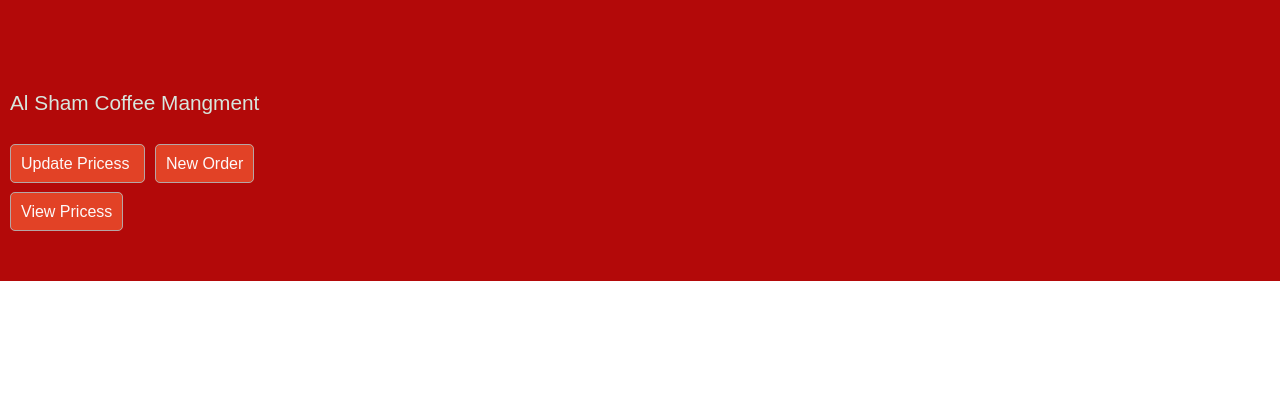
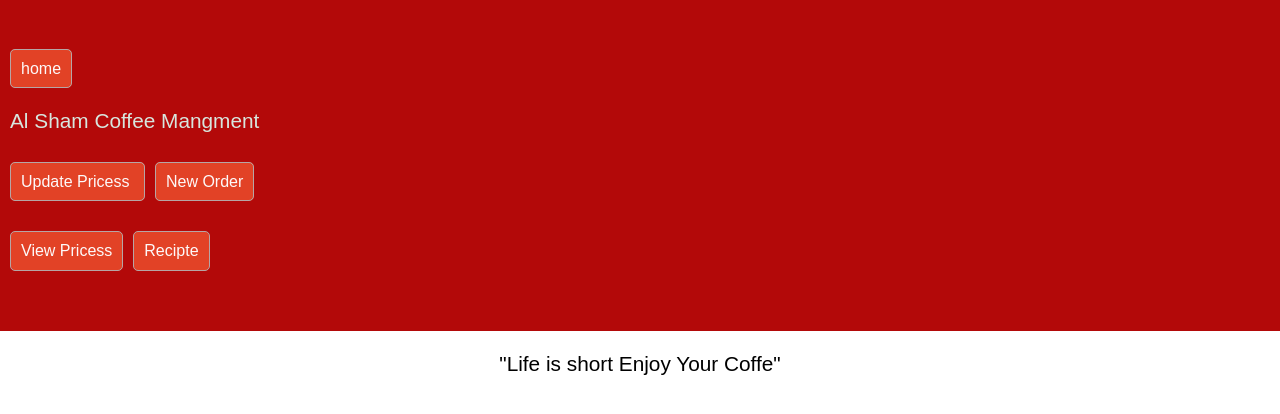
Before and after one commit to khaledkz/Study-Redux, a React (Create React App) app in the folder redux-apps/: page /redux-coffe-mangment/recipte in a window 1280 px wide. Shown: the top 414 px of the page. Built offline with nearby package versions, Linux system fonts and the light colour scheme.

Commit message:
done redux recepte page

```diff
--- a/redux-apps/src/App.js
+++ b/redux-apps/src/App.js
@@ -9,6 +9,8 @@ import ReduxCoffeMangment from './container/coffeMangment/ReduxCoffeMangment';
 import CoffeSetPricess from './container/coffeMangment/CoffeSetPricess';
 import CoffeOrder from './container/coffeMangment/CoffeOrder';
 import ViewPrice from './component/coffe/viewPrice'
+import Recipte from './component/coffe/Recipte'
+
 import Menu from './component/menu'
 class App extends Component {
   render() {
@@ -22,6 +24,8 @@ class App extends Component {
           <Route path="/redux-coffe-mangment" component={ReduxCoffeMangment} />
           <Route path="/redux-coffe-mangment/set-price" component={CoffeSetPricess} />
           <Route path="/redux-coffe-mangment/view-price" component={ViewPrice} />
+
+          <Route path="/redux-coffe-mangment/recipte" component={Recipte} />
           <Route path="/redux-coffe-mangment/newOrder" component={CoffeOrder} />
 
         </div>
--- /dev/null
+++ b/redux-apps/src/component/coffe/Recipte.js
@@ -0,0 +1,73 @@
+import React, { Component } from 'react';
+import { connect } from 'react-redux';
+import '../css/recipte.css'
+
+class Recipte extends Component {
+
+    constructor(){
+        super();
+        this.state={
+            total:0
+        }
+    }
+    componentDidMount(){
+        let total=0;
+
+        let orders=this.props.orders;
+        let items = this.props.items;
+
+        if (this.props.orders.length > 0) {
+            orders.map((order)=>{
+                items.map((item)=>{
+                    if(item.id===order.id){
+                        total=total+(order.orderQuantitey*item.price)
+                    }
+                });
+            })
+        }
+        this.setState({
+            total:total
+        })
+     }
+
+    render() {
+
+         if (this.props.orders.length > 0) {
+            return (<div>
+                <h1>Recipte</h1>
+                <div>
+                    {
+                        this.props.orders.map((x) => {
+                            return (
+                                <div>
+                                    <p key={x.id}>{x.name}x{x.orderQuantitey}.</p>
+                                </div>
+                            )
+                        })}
+                <p>Total:£{this.state.total}</p>
+
+                </div>
+            </div>
+            )
+        } else {
+            return (
+            <div className="emptyRecipte">
+                <p>"Life is short Enjoy Your Coffe"</p>
+            </div>
+            )
+        }
+    }
+
+
+
+}
+
+let stateToProps = (state) => {
+    return {
+        items: state.CoffeMangment.items,
+        orders: state.CoffeMangment.orders
+
+    }
+}
+
+export default connect(stateToProps)(Recipte)
--- /dev/null
+++ b/redux-apps/src/component/css/recipte.css
@@ -0,0 +1,3 @@
+.emptyRecipte{
+    font-size: 1.3em;
+}
--- a/redux-apps/src/container/coffeMangment/ReduxCoffeMangment.js
+++ b/redux-apps/src/container/coffeMangment/ReduxCoffeMangment.js
@@ -7,13 +7,17 @@ class ReduxCoffeMangment extends Component{
         return(
 
         <div className="coffee-mangment">
+            <Link to="/">  home</Link>
 
             <p>Al Sham Coffee Mangment</p>
 
             <Link to="/redux-coffe-mangment/set-price">  Update Pricess </Link>
             <Link to="/redux-coffe-mangment/newOrder"> New Order  </Link>
+
             <div className="lastLink">
             <Link to="/redux-coffe-mangment/view-price" >  View Pricess </Link><br/>
+            <Link to="/redux-coffe-mangment/recipte" >  Recipte </Link><br/>
+
             </div>
 
           </div>
--- a/redux-apps/src/container/css/coffeMangment.css
+++ b/redux-apps/src/container/css/coffeMangment.css
@@ -86,5 +86,6 @@
 }
 
 .lastLink{
+    display: flex;
     margin-top: 30px
 }
--- a/redux-apps/src/redux/reducer/coffee.js
+++ b/redux-apps/src/redux/reducer/coffee.js
@@ -1,6 +1,6 @@
 import initalizePrice from '../store/initalizePrices';
 
-export default function (state = {items:initalizePrice}, action) {
+export default function (state = {items:initalizePrice,orders:{}}, action) {
 
     switch (action.type) {
 
```
